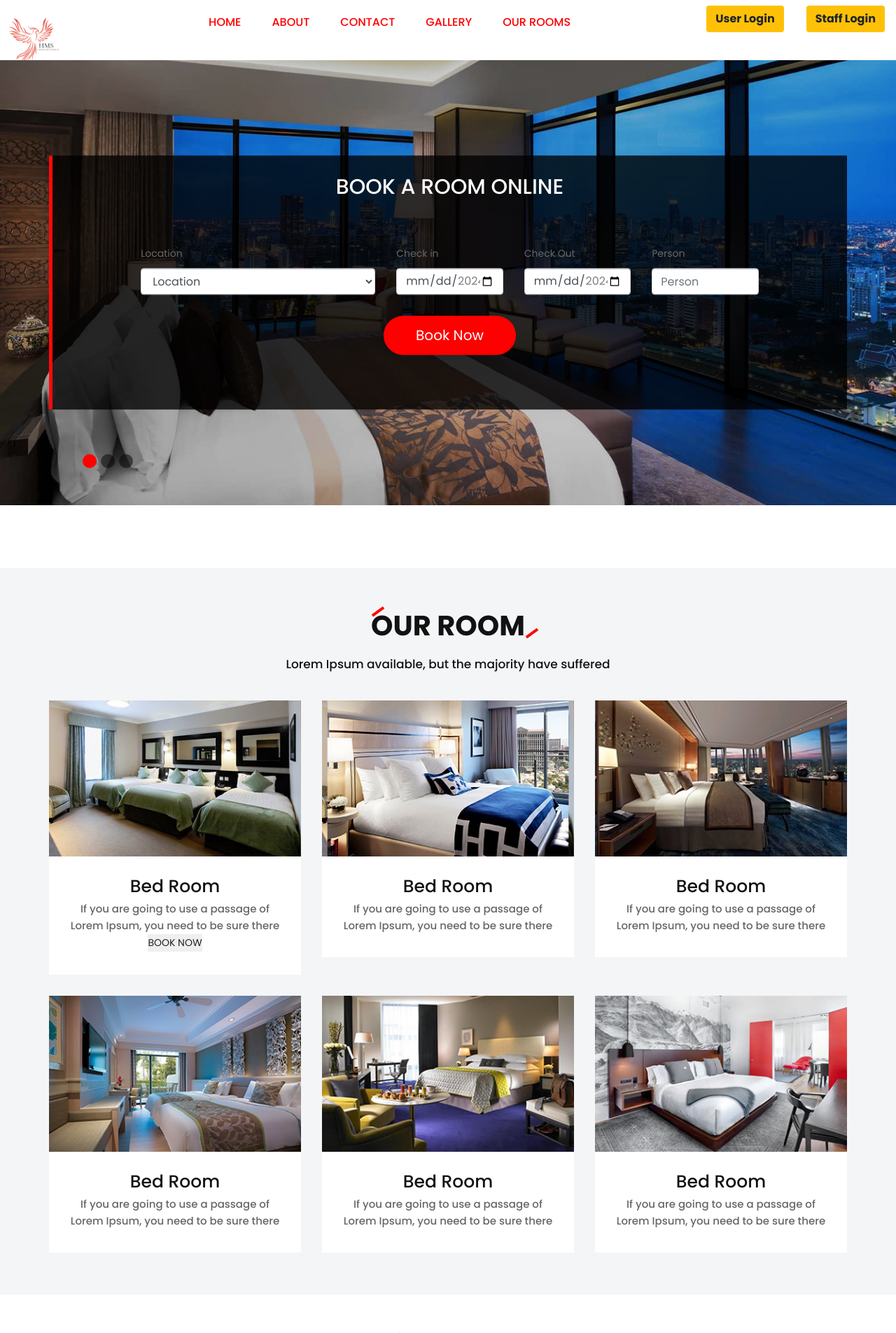
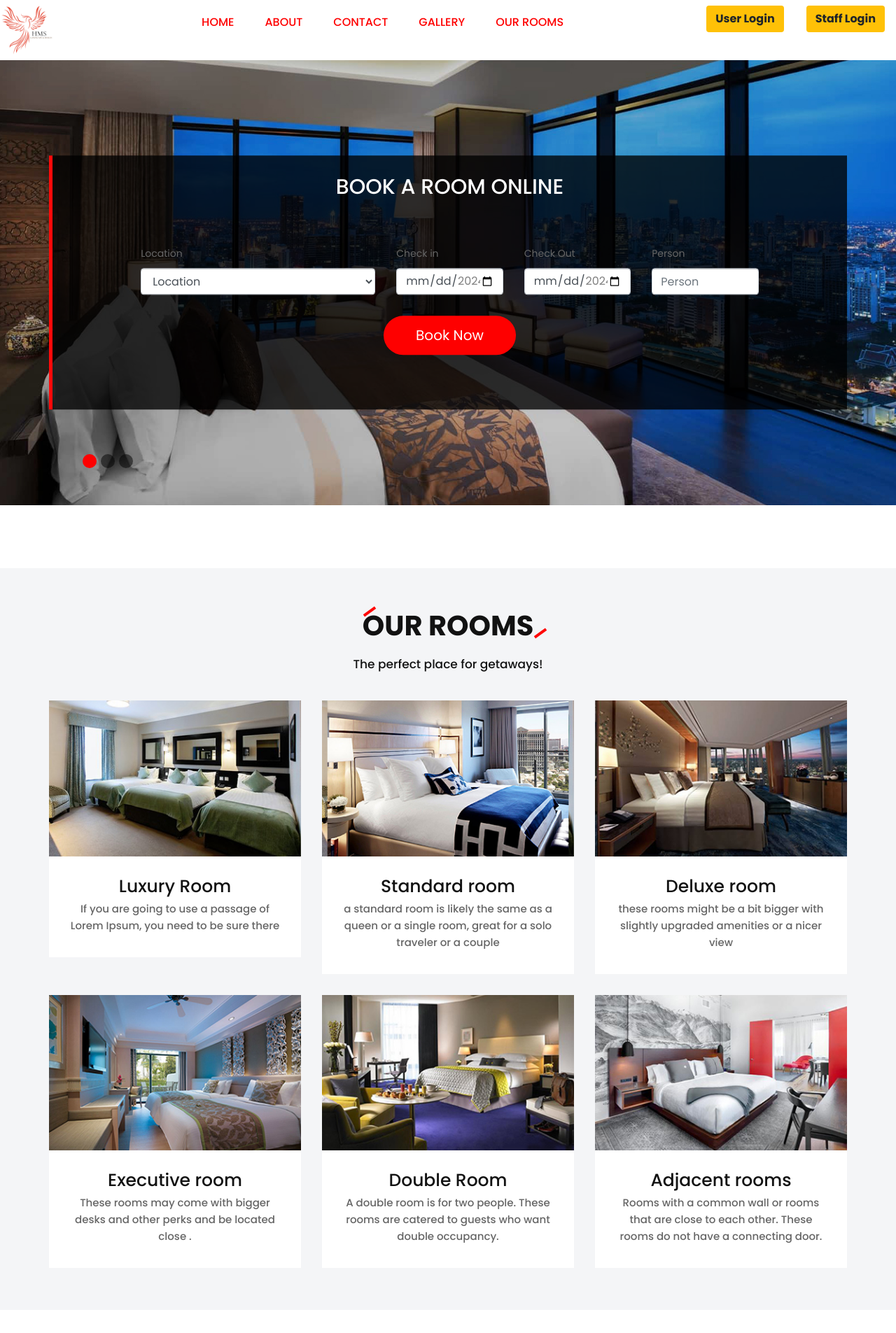
Before and after one commit to Kanhakaushik/HMS, a Django app: page / in a window 1280 px wide. Shown: the top 1905 px of the page at 70% size. Run offline with Django 3.2, Linux system fonts and the light colour scheme; data comes from the database, SQL or seed files in the repository; both versions use the stored data as it was after the commit; some libraries are stand-ins or nearby versions; some web fonts are replaced.

Commit message:
designing

```diff
--- a/HMS/krishna/models.py
+++ b/HMS/krishna/models.py
@@ -45,3 +45,9 @@ class Reservation(models.Model):
     booking_id = models.CharField(max_length=100,default="null")
     def __str__(self):
         return self.guest.username
+
+class Contactus(models.Model):
+    CName=models.CharField(max_length=200)
+    CEmail=models.EmailField()
+    CPnumber=models.IntegerField()
+    CMessage=models.CharField(max_length=200)
--- a/HMS/krishna/static/css/app/style.css
+++ b/HMS/krishna/static/css/app/style.css
@@ -943,9 +943,3 @@ line-height: 35px;
 .inner_page .blog {
      margin-top: 90px;
 }
-
-
-
-.logo_section{
-     margin: 10px;
-}
--- a/HMS/krishna/views.py
+++ b/HMS/krishna/views.py
@@ -1,6 +1,6 @@
 from django.shortcuts import render ,redirect
 from django.http import HttpResponse , HttpResponseRedirect
-from .models import Hotels,Rooms,Reservation
+from .models import Hotels,Rooms,Reservation,Contactus
 from django.contrib import messages
 from django.contrib.auth import authenticate,login,logout
 from django.contrib.auth.models import User
@@ -208,7 +208,6 @@ def edit_room(request):
         messages.success(request,"Room Details Updated Successfully")
         return redirect('staffpanel')
     else:
-
         room_id = request.GET['roomid']
         room = Rooms.objects.all().get(id=room_id)
         response = render(request,'staff/editroom.html',{'room':room})
@@ -275,7 +274,6 @@ def book_room(request):
         room_object.status = '2'
 
         user_object = User.objects.all().get(username=current_user)
-
         reservation.guest = user_object
         reservation.room = room_object
         person = total_person
@@ -319,7 +317,6 @@ def add_new_location(request):
         location = request.POST['new_city']
         state = request.POST['new_state']
         country = request.POST['new_country']
-
         hotels = Hotels.objects.all().filter(location = location , state = state)
         if hotels:
             messages.warning(request,"Sorry City at this Location already exist")
@@ -365,8 +362,71 @@ def delete(request):
         messages.success(request,"Room Details Updated Successfully")
         return redirect('staffpanel')
     else:
-
         room_id = request.GET['roomid']
         room = Rooms.objects.all().get(id=room_id)
         response = render(request,'staff/editroom.html',{'room':room})
         return HttpResponse(response)
+
+
+def contactsavedata(request):
+     if request.POST:
+         CName=request.POST['ConName']
+         Email=request.POST['ConEmail']
+         CPnumber=request.POST['ConPhone_Number']
+         Cmessage=request.POST['ConmMessage']
+
+         user=Contactus.objects.filter(Email=Email)
+
+         if user:
+             msg="user already exist"
+             return render(request, 'contact.html', {'data': msg})
+
+         else:
+             Contactus.objects.create(
+                 ConName=CName,
+                 ConEmail=Email,
+                 ConPhone_Number=CPnumber,
+                 ConMessage=Cmessage
+
+             )
+
+             msg="data saved successfuly"
+             return render(request, 'contact.html',{'data':msg})
+
+     else:
+
+        msg="change method again post"
+        return render(request, "contact.html")
+
+
+
+
+
+# def savedata(request):
+#      if request.POST:
+#           Name =request.POST["name"]
+#           Email =request.POST["email"]
+#           Contact =request.POST["contact"]
+#           City =request.POST["city"]
+#           Password =request.POST["password"]
+
+#           user =Student.objects.filter(Email=Email)
+#           if user:
+#             msg= "user already exist"
+#             return render(request, 'app/register.html', {'data': msg})
+
+#           else:
+#             Student.objects.create(
+#             Name=Name,
+#             Email=Email,
+#             Contact=Contact,
+#             City=City,
+#             Password=Password
+#            )
+#             msg="user creation successfuly"
+#             return render(request, 'app/login.html',{'data':msg})
+
+#      else:
+
+#         msg="change method again post"
+#         return render(request, "app/register.html")
--- a/HMS/templates/basic.html
+++ b/HMS/templates/basic.html
@@ -46,16 +46,12 @@
                         <div class="center-desk">
                             <div class="logo">
                                 <img src="{% static 'images/poco.png' %}" alt="#"
-                                    style="height: 100px;">
+                                style="height: 100px; margin-top: -7px">
                             </div>
                         </div>
                     </div>
                 </div>
-
-
-
                     <nav class="navigation navbar navbar-expand-lg navbar-dark " >
-
                         <div class="collapse navbar-collapse " id="navbarSupportedContent">
                             <ul class="navbar-nav">
                                 <li class="nav-item active">
--- a/HMS/templates/index.html
+++ b/HMS/templates/index.html
@@ -111,8 +111,8 @@
            <div class="row">
               <div class="col-md-12">
                  <div class="titlepage">
-                    <h2>Our Room</h2>
-                    <p>Lorem Ipsum available, but the majority have suffered </p>
+                    <h2>Our Rooms</h2>
+                    <p> The perfect place for getaways! </p>
                  </div>
               </div>
            </div>
@@ -123,10 +123,9 @@
                        <figure><img src="{% static 'images/room1.jpg' %}" alt="#"/></figure>
                     </div>
                     <div class="bed_room">
-                       <h3>Bed Room</h3>
+                       <h3>Luxury Room</h3>
                        <p>If you are going to use a passage of Lorem Ipsum, you need to be sure there </p>
 
-                       <button><a href=""> BOOK NOW </a></button>
                     </div>
                  </div>
               </div>
@@ -136,8 +135,8 @@
                        <figure><img src="{% static 'images/room2.jpg' %}" alt="#"/></figure>
                     </div>
                     <div class="bed_room">
-                       <h3>Bed Room</h3>
-                       <p>If you are going to use a passage of Lorem Ipsum, you need to be sure there </p>
+                       <h3>Standard room</h3>
+                       <p> a standard room is likely the same as a queen or a single room, great for a solo traveler or a couple </p>
                     </div>
                  </div>
               </div>
@@ -147,8 +146,8 @@
                        <figure><img src="{% static 'images/room3.jpg' %}" alt="#"/></figure>
                     </div>
                     <div class="bed_room">
-                       <h3>Bed Room</h3>
-                       <p>If you are going to use a passage of Lorem Ipsum, you need to be sure there </p>
+                       <h3>Deluxe room</h3>
+                       <p> these rooms might be a bit bigger with slightly upgraded amenities or a nicer view </p>
                     </div>
                  </div>
               </div>
@@ -158,8 +157,9 @@
                        <figure><img src="{% static 'images/room4.jpg' %}" alt="#"/></figure>
                     </div>
                     <div class="bed_room">
-                       <h3>Bed Room</h3>
-                       <p>If you are going to use a passage of Lorem Ipsum, you need to be sure there </p>
+                       <h3>Executive room</h3>
+                       <p> These rooms may come with bigger desks and other perks and be located close . </p>
+                     </p>
                     </div>
                  </div>
               </div>
@@ -169,8 +169,8 @@
                        <figure><img src="{% static 'images/room5.jpg' %}" alt="#"/></figure>
                     </div>
                     <div class="bed_room">
-                       <h3>Bed Room</h3>
-                       <p>If you are going to use a passage of Lorem Ipsum, you need to be sure there </p>
+                       <h3>Double Room</h3>
+                       <p> A double room is for two people. These rooms are catered to guests who want double occupancy. </p>
                     </div>
                  </div>
               </div>
@@ -180,8 +180,11 @@
                        <figure><img src="{% static 'images/room6.jpg' %}" alt="#"/></figure>
                     </div>
                     <div class="bed_room">
-                       <h3>Bed Room</h3>
-                       <p>If you are going to use a passage of Lorem Ipsum, you need to be sure there </p>
+                       <h3>Adjacent rooms</h3>
+                       <p>
+                        Rooms with a common wall or rooms that are close to each other. These rooms do not have a connecting door.
+
+ </p>
                     </div>
                  </div>
               </div>
@@ -304,12 +307,11 @@
                     <div class=" col-md-4">
                         <h3>Contact US</h3>
                         <ul class="conta">
-                            <li><i class="fa fa-map-marker" aria-hidden="true"></i> Address</li>
-                            <li><i class="fa fa-mobile" aria-hidden="true"></i> +01 1234569540</li>
-                            <li> <i class="fa fa-envelope" aria-hidden="true"></i><a href="#"> demo@gmail.com</a></li>
+                            <li><i class="fa fa-map-marker" aria-hidden="true"></i><a href="">Address</a></li>
+                            <li><i class="fa fa-mobile" aria-hidden="true"></i> +91 6396021232</li>
+                            <li> <i class="fa fa-envelope" aria-hidden="true"></i><a href="#">admin@gmail.com</a></li>
                         </ul>
                     </div>
-
                     <div class="col-md-4">
                         <h3>News letter</h3>
                         <form class="bottom_form">
```
Also changed, not shown: HMS/templates/book.html (+3 -4 lines), HMS/templates/contact.html (+6 -6 lines), HMS/templates/room.html (+17 -13 lines), HMS/db.sqlite3, HMS/krishna/migrations/0007_contactus.py (added), HMS/templates/user/mybookings.html (line endings or trailing spaces).
